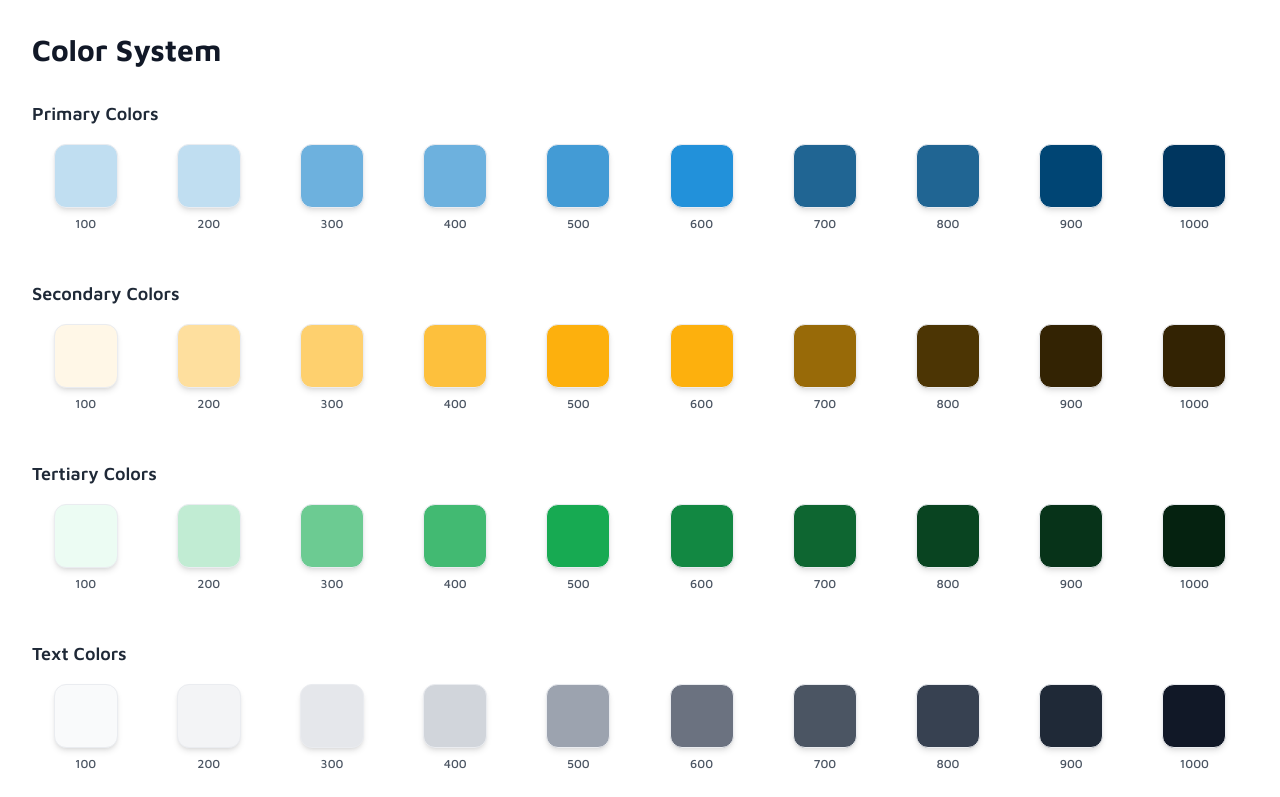
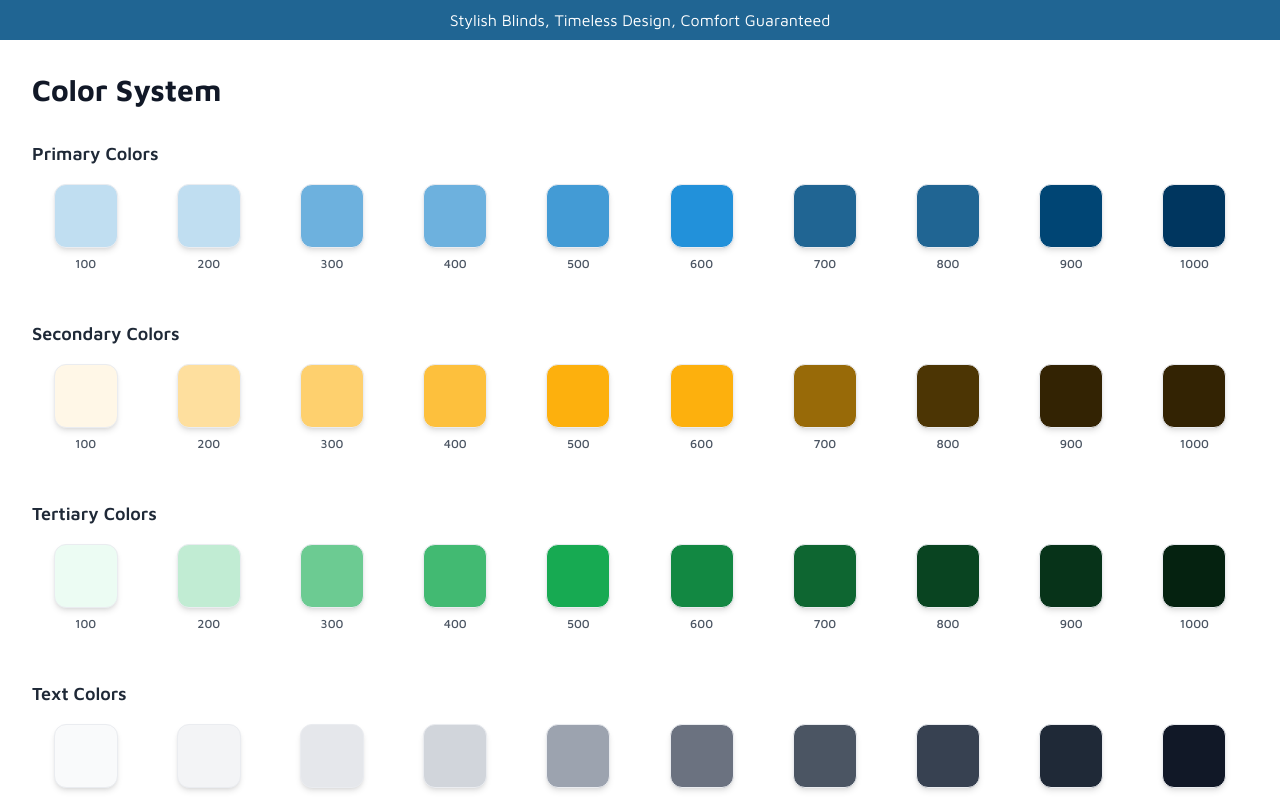
Before and after one commit to yameenaliabro/artista-web-nextjs, a Next.js app: page /colors in a window 1280 px wide. Shown: the top 797 px of the page. Built offline with nearby package versions, Linux system fonts and the light colour scheme.

Commit message:
restore Header component in RootLayout

```diff
--- a/src/app/_layout/header.tsx
+++ b/src/app/_layout/header.tsx
@@ -18,7 +18,7 @@ export function Header() {
 					<p>Stylish Blinds, Timeless Design, Comfort Guaranteed</p>
 				</Container>
 			</div>
-			<nav>
+			{/* <nav>
 				<Container></Container>
 			</nav>
 			<div className={cn("bg-primary-100/25 py-6")}>
@@ -52,7 +52,7 @@ export function Header() {
 						</NavigationMenuList>
 					</NavigationMenu>
 				</Container>
-			</div>
+			</div> */}
 		</header>
 	);
 }
--- a/src/app/layout.tsx
+++ b/src/app/layout.tsx
@@ -3,7 +3,7 @@ import type { PropsWithChildren } from "react";
 
 import { mavenPro } from "~/lib/fonts";
 import { Footer } from "./_layout/footer";
-// import { Header } from "./_layout/header";
+import { Header } from "./_layout/header";
 import { RootProvider } from "./provider";
 
 import "~/styles/globals.css";
@@ -18,7 +18,7 @@ export default function RootLayout({ children }: Readonly<PropsWithChildren>) {
 		<html lang="en" suppressHydrationWarning>
 			<body className={`${mavenPro.className} antialiased`}>
 				<RootProvider>
-					{/* <Header /> */}
+					<Header />
 					{children}
 					<Footer />
 				</RootProvider>
```
